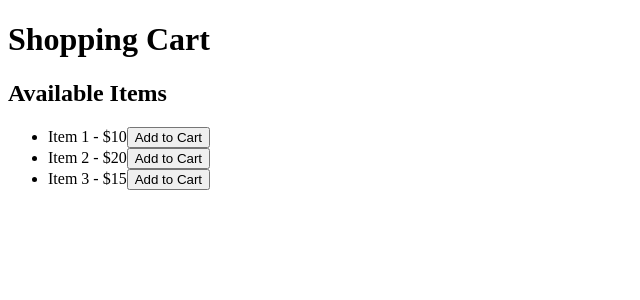
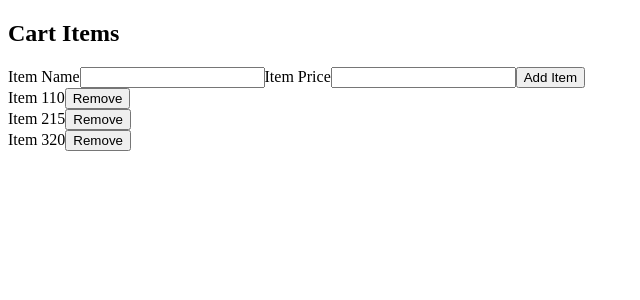
Before and after one commit to acciojob/lift-state-up-4-anitha-anii, a React app: page / in a window 1280 px wide. Shown: the top 300 px of the page, without its empty margins (0-640 px from the left). Built offline with nearby package versions, Linux system fonts and the light colour scheme.

Commit message:
'changes'

```diff
--- a/src/components/App.js
+++ b/src/components/App.js
@@ -6,51 +6,68 @@ class App extends Component {
   constructor(props) {
     super(props);
     this.state = {
-      cartItems: [],
-      availableItems: [
+      cartItems: [
         { id: 1, name: 'Item 1', price: 10 },
-        { id: 2, name: 'Item 2', price: 20 },
-        { id: 3, name: 'Item 3', price: 15 },
+        { id: 2, name: 'Item 2', price: 15 },
+        { id: 3, name: 'Item 3', price: 20 },
       ],
+      newItemName: '',
+      newItemPrice: '',
     };
   }
 
-  addToCart = (item) => {
-    this.setState((prevState) => ({
-      cartItems: [...prevState.cartItems, item],
-    }));
-  };
-
-  removeItemFromCart = (itemId) => {
+  handleRemoveItem = (itemId) => {
     this.setState((prevState) => ({
       cartItems: prevState.cartItems.filter((item) => item.id !== itemId),
     }));
   };
 
+  handleAddItem = () => {
+    const { newItemName, newItemPrice } = this.state;
+    if (newItemName && newItemPrice) {
+      const newItem = {
+        id: Date.now(), // You can use any unique identifier for the new item
+        name: newItemName,
+        price: parseFloat(newItemPrice),
+      };
+
+      this.setState((prevState) => ({
+        cartItems: [...prevState.cartItems, newItem],
+        newItemName: '',
+        newItemPrice: '',
+      }));
+    }
+  };
+
+  handleInputChange = (event) => {
+    this.setState({ [event.target.name]: event.target.value });
+  };
+
   render() {
+    const { newItemName, newItemPrice } = this.state;
+
     return (
       <div className="parent">
-        <h1>Shopping Cart</h1>
-        <div className="available-items">
-          <h2>Available Items</h2>
-          <ul>
-            {this.state.availableItems.map((item) => (
-              <li key={item.id}>
-                <span id="itemName">{item.name}</span> - <span id="itemPrice">${item.price}</span>
-                <button
-                  id="addToCartButton"
-                  onClick={() => this.addToCart(item)}
-                >
-                  Add to Cart
-                </button>
-              </li>
-            ))}
-          </ul>
-        </div>
-        <ChildComponent cartItems={this.state.cartItems} onRemoveItem={this.removeItemFromCart} />
+        <h2>Cart Items</h2>
+        <label>Item Name</label>
+        <input
+          type='text'
+          name="newItemName"
+          value={newItemName}
+          onChange={this.handleInputChange}
+        />
+        <label>Item Price</label>
+        <input
+          type='number'
+          name="newItemPrice"
+          value={newItemPrice}
+          onChange={this.handleInputChange}
+        />
+        <button onClick={this.handleAddItem}>Add Item</button>
+        <ChildComponent cartItems={this.state.cartItems} onRemoveItem={this.handleRemoveItem} />
       </div>
     );
   }
 }
 
-export default App
+export default App;
--- a/src/components/ChildComponent.js
+++ b/src/components/ChildComponent.js
@@ -3,14 +3,13 @@ import React from 'react';
 const ChildComponent = ({ cartItems, onRemoveItem }) => {
   return (
     <div className="child">
-      <ul>
-        {cartItems.map((item) => (
-          <li key={item.id}>
-            <span id="itemName">{item.name}</span> - <span id="itemPrice">${item.price}</span>
-            <button onClick={() => onRemoveItem(item.id)}>Remove</button>
-          </li>
-        ))}
-      </ul>
+      {cartItems.map((item) => (
+        <div key={item.id}>
+          <span id="itemName">{item.name}</span>
+          <span id="itemPrice">{item.price}</span>
+          <button onClick={() => onRemoveItem(item.id)}>Remove</button>
+        </div>
+      ))}
     </div>
   );
 };
```
